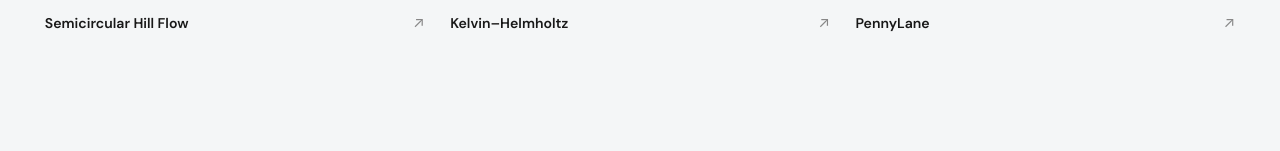
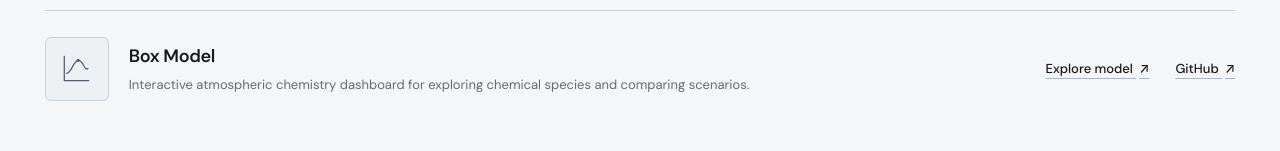
Before and after one commit to costpetrides/costpetrides.github.io, a plain HTML site: page index.html in a window 1280 px wide. Shown: the part 3064-3215 px from the top of the page. Drawn offline with nearby package versions, Linux system fonts and the light colour scheme; no server answers.

Commit message:
Feature live Box Model dashboard beneath simulation previews

```diff
--- a/index.html
+++ b/index.html
@@ -20,7 +20,7 @@
   <link rel="preconnect" href="https://fonts.googleapis.com">
   <link rel="preconnect" href="https://fonts.gstatic.com" crossorigin>
   <link href="https://fonts.googleapis.com/css2?family=Cormorant+Garamond:wght@500;600&family=DM+Sans:wght@400;500;600;700&display=swap" rel="stylesheet">
-  <link rel="stylesheet" href="css/portfolio.css?v=notes-password-20261116">
+  <link rel="stylesheet" href="css/portfolio.css?v=box-model-feature-20261119">
   <script src="js/portfolio.js?v=notes-viewer-20261117" defer></script>
   <script type="application/ld+json">
     {
@@ -182,6 +182,23 @@
             <span class="simulation-caption"><strong>PennyLane</strong><span aria-hidden="true">↗</span></span>
           </a>
         </div>
+        <div class="simulation-feature" aria-labelledby="boxModelTitle">
+          <div class="simulation-feature-icon" aria-hidden="true">
+            <svg viewBox="0 0 48 48" fill="none" stroke="currentColor" stroke-width="1.6" stroke-linecap="round" stroke-linejoin="round" focusable="false">
+              <path d="M9 9v30h30"/>
+              <path d="M12 30c6-1 8-15 14-16s8 14 12 10"/>
+              <circle cx="26" cy="14" r="2" fill="currentColor" stroke="none"/>
+            </svg>
+          </div>
+          <div class="simulation-feature-copy">
+            <h3 id="boxModelTitle">Box Model</h3>
+            <p>Interactive atmospheric chemistry dashboard for exploring chemical species and comparing scenarios.</p>
+          </div>
+          <div class="simulation-feature-links">
+            <a href="https://costpetrides.github.io/Box_Model/" target="_blank" rel="noopener noreferrer">Explore model <span aria-hidden="true">↗</span></a>
+            <a href="https://github.com/costpetrides/Box_Model" target="_blank" rel="noopener noreferrer">GitHub <span aria-hidden="true">↗</span></a>
+          </div>
+        </div>
       </div>
     </section>
 
```
